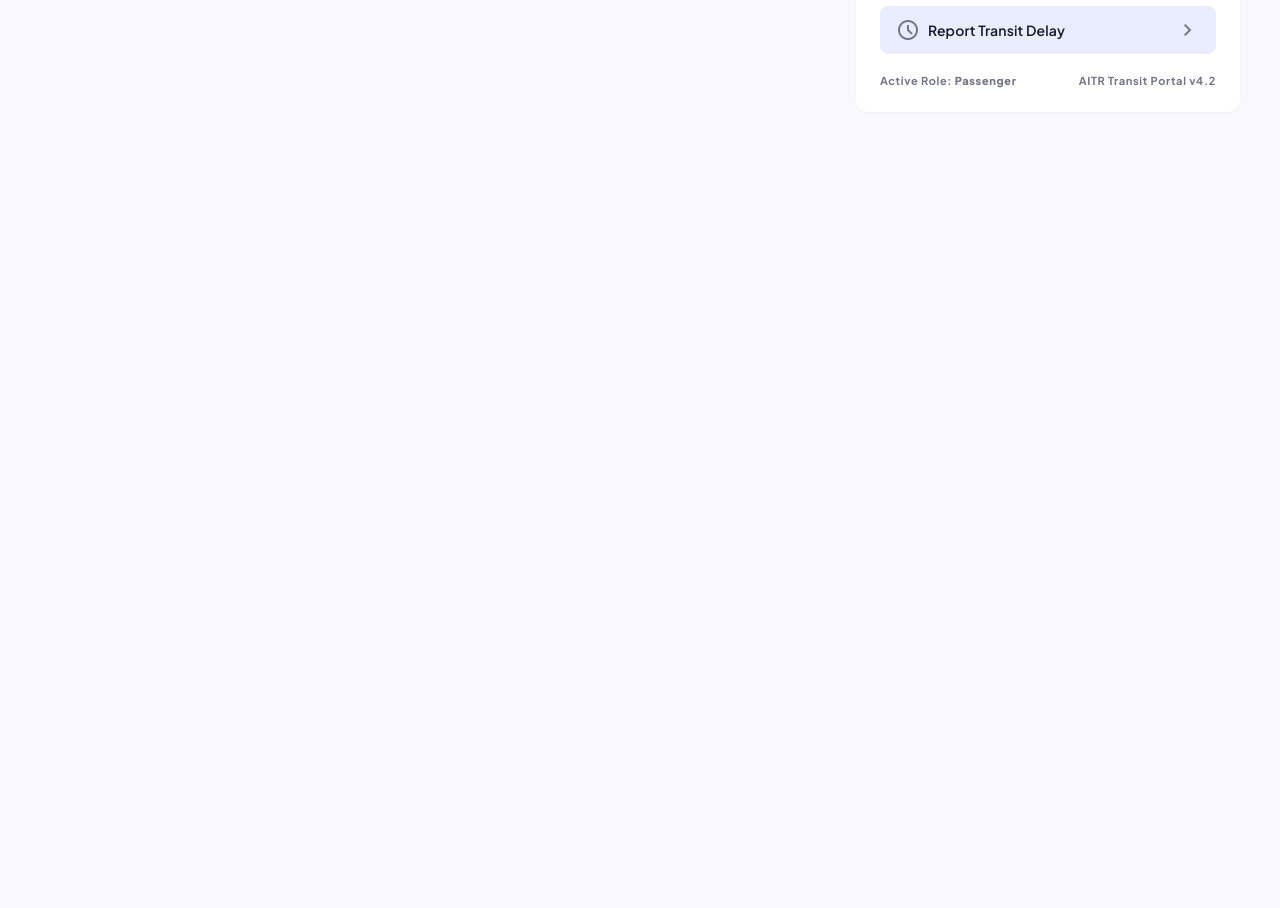
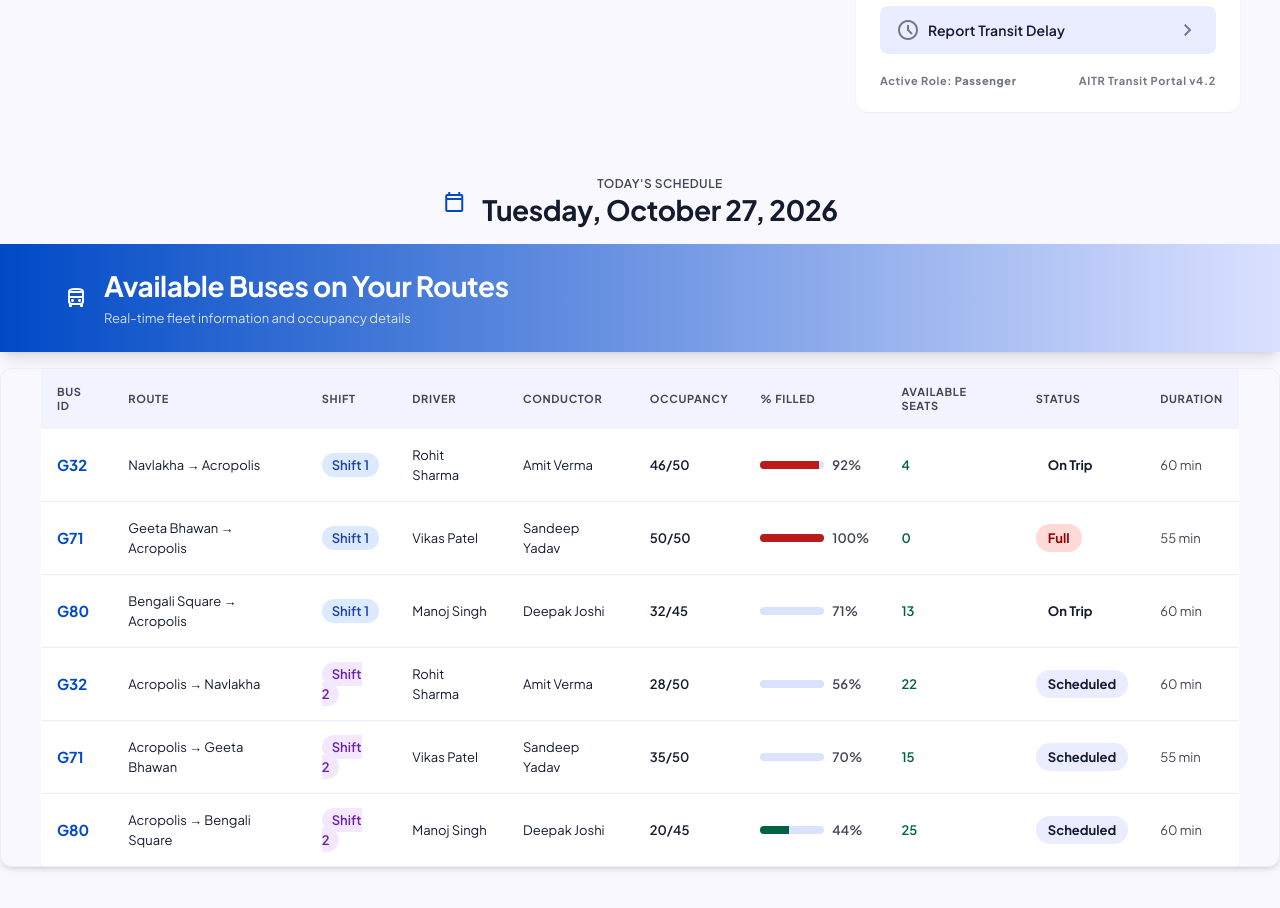
Before and after one commit to REAPER2705/Transit-Tech-minor-, a React (Vite) app in the folder client/: page / in a window 1280 px wide. Shown: the part 1480-2388 px from the top of the page. Before the commit the page ends 1680 px from the top, so only its background shows below. Built offline with nearby package versions, Linux system fonts and the light colour scheme.

Commit message:
feat: Add full-width buses table with date section at bottom of page

```diff
--- a/client/src/portals/PassengerPortal.jsx
+++ b/client/src/portals/PassengerPortal.jsx
@@ -659,109 +659,7 @@ export default function PassengerPortal() {
                   </div>
                 </div>
 
-                {/* Available Buses Table - Full Width */}
-                <div className="flex flex-col gap-space-md mt-space-lg">
-                  <div className="rounded-xl bg-gradient-to-r from-primary to-primary-fixed p-space-lg shadow-lg">
-                    <div className="flex items-center gap-space-md">
-                      <span className="material-symbols-outlined text-[32px] text-on-primary">directions_bus</span>
-                      <div>
-                        <h2 className="font-headline-lg text-headline-lg font-bold text-on-primary">Available Buses on Your Routes</h2>
-                        <p className="font-body-sm text-body-sm text-on-primary/80 mt-1">Real-time fleet information and occupancy details</p>
-                      </div>
-                    </div>
-                  </div>
 
-                  <div className="overflow-x-auto rounded-xl border border-surface-container shadow-md">
-                    <table className="w-full text-left font-body-sm text-body-sm bg-surface-container-lowest">
-                      <thead className="bg-surface-container-low text-on-surface-variant font-label-sm text-label-sm uppercase sticky top-0">
-                        <tr>
-                          <th className="px-space-md py-4 font-bold">Bus ID</th>
-                          <th className="px-space-md py-4 font-bold">Route</th>
-                          <th className="px-space-md py-4 font-bold">Shift</th>
-                          <th className="px-space-md py-4 font-bold">Driver</th>
-                          <th className="px-space-md py-4 font-bold">Conductor</th>
-                          <th className="px-space-md py-4 font-bold">Occupancy</th>
-                          <th className="px-space-md py-4 font-bold">% Filled</th>
-                          <th className="px-space-md py-4 font-bold">Available Seats</th>
-                          <th className="px-space-md py-4 font-bold">Status</th>
-                          <th className="px-space-md py-4 font-bold">Duration</th>
-                        </tr>
-                      </thead>
-                      <tbody className="divide-y divide-surface-container">
-                        {[
-                          { busId: 'G32', route: 'Navlakha → Acropolis', shift: 'Shift 1', driver: 'Rohit Sharma', conductor: 'Amit Verma', occupancy: 46, capacity: 50, status: 'On Trip', duration: '60 min' },
-                          { busId: 'G71', route: 'Geeta Bhawan → Acropolis', shift: 'Shift 1', driver: 'Vikas Patel', conductor: 'Sandeep Yadav', occupancy: 50, capacity: 50, status: 'Full', duration: '55 min' },
-                          { busId: 'G80', route: 'Bengali Square → Acropolis', shift: 'Shift 1', driver: 'Manoj Singh', conductor: 'Deepak Joshi', occupancy: 32, capacity: 45, status: 'On Trip', duration: '60 min' },
-                          { busId: 'G32', route: 'Acropolis → Navlakha', shift: 'Shift 2', driver: 'Rohit Sharma', conductor: 'Amit Verma', occupancy: 28, capacity: 50, status: 'Scheduled', duration: '60 min' },
-                          { busId: 'G71', route: 'Acropolis → Geeta Bhawan', shift: 'Shift 2', driver: 'Vikas Patel', conductor: 'Sandeep Yadav', occupancy: 35, capacity: 50, status: 'Scheduled', duration: '55 min' },
-                          { busId: 'G80', route: 'Acropolis → Bengali Square', shift: 'Shift 2', driver: 'Manoj Singh', conductor: 'Deepak Joshi', occupancy: 20, capacity: 45, status: 'Scheduled', duration: '60 min' },
-                        ].map((bus, idx) => (
-                          <tr key={idx} className="hover:bg-surface-container-low transition-colors">
-                            <td className="px-space-md py-4 font-bold text-primary text-[15px]">{bus.busId}</td>
-                            <td className="px-space-md py-4 text-on-surface">{bus.route}</td>
-                            <td className="px-space-md py-4">
-                              <span className={`px-2.5 py-1 rounded-full text-label-xs font-semibold ${
-                                bus.shift === 'Shift 1'
-                                  ? 'bg-blue-100 text-blue-800'
-                                  : 'bg-purple-100 text-purple-800'
-                              }`}>
-                                {bus.shift}
-                              </span>
-                            </td>
-                            <td className="px-space-md py-4">{bus.driver}</td>
-                            <td className="px-space-md py-4">{bus.conductor}</td>
-                            <td className="px-space-md py-4 font-semibold">{bus.occupancy}/{bus.capacity}</td>
-                            <td className="px-space-md py-4">
-                              <div className="flex items-center gap-space-sm">
-                                <div className="w-16 h-2 rounded-full bg-surface-container-highest overflow-hidden">
-                                  <div
-                                    className={`h-full transition-all ${
-                                      bus.occupancy / bus.capacity > 0.8
-                                        ? 'bg-error'
-                                        : bus.occupancy / bus.capacity > 0.5
-                                        ? 'bg-warning'
-                                        : 'bg-tertiary'
-                                    }`}
-                                    style={{ width: `${(bus.occupancy / bus.capacity) * 100}%` }}
-                                  ></div>
-                                </div>
-                                <span className="font-semibold text-on-surface-variant">{Math.round((bus.occupancy / bus.capacity) * 100)}%</span>
-                              </div>
-                            </td>
-                            <td className="px-space-md py-4 font-semibold text-tertiary">{bus.capacity - bus.occupancy}</td>
-                            <td className="px-space-md py-4">
-                              <span className={`px-3 py-1.5 rounded-full text-label-xs font-bold whitespace-nowrap ${
-                                bus.status === 'Full'
-                                  ? 'bg-error-container text-on-error-container'
-                                  : bus.status === 'On Trip'
-                                  ? 'bg-warning-container text-on-warning-container'
-                                  : 'bg-surface-container text-on-surface'
-                              }`}>
-                                {bus.status}
-                              </span>
-                            </td>
-                            <td className="px-space-md py-4 text-on-surface-variant">{bus.duration}</td>
-                          </tr>
-                        ))}
-                      </tbody>
-                    </table>
-                  </div>
-
-                  <div className="p-space-md rounded-lg bg-surface-container-low border border-surface-variant flex items-start gap-space-md">
-                    <span className="material-symbols-outlined text-primary text-[20px] mt-0.5">info</span>
-                    <div>
-                      <p className="text-label-sm text-on-surface font-bold">📌 Demo Mode Information</p>
-                      <p className="text-body-sm text-on-surface-variant mt-1">
-                        All records displayed are illustrative sample data for development and demonstration purposes. This is not verified official Acropolis Institute fleet information.
-                      </p>
-                      <div className="mt-2 text-label-xs text-on-surface-variant space-y-1">
-                        <p>• Occupancy: Real-time capacity indicators</p>
-                        <p>• Green: &lt;50% filled | Orange: 50-80% filled | Red: &gt;80% (Full)</p>
-                        <p>• For official schedules contact: Transport Office</p>
-                      </div>
-                    </div>
-                  </div>
-                </div>
               </div>
             </div>
           </div>
@@ -877,6 +775,111 @@ export default function PassengerPortal() {
           </div>
         </div>
       )}
+
+      {/* FULL-WIDTH DATE & BUSES TABLE SECTION AT BOTTOM */}
+      <div className="w-full bg-surface py-space-lg">
+        {/* Date Section */}
+        <div className="px-0 py-space-md">
+          <div className="flex items-center justify-center gap-space-md">
+            <span className="material-symbols-outlined text-primary text-[28px]">calendar_today</span>
+            <div className="text-center">
+              <p className="font-label-md text-label-md text-on-surface-variant uppercase">Today's Schedule</p>
+              <h2 className="font-headline-lg text-headline-lg font-bold text-on-surface">
+                {new Date().toLocaleDateString('en-US', { weekday: 'long', year: 'numeric', month: 'long', day: 'numeric' })}
+              </h2>
+            </div>
+          </div>
+        </div>
+
+        {/* Available Buses Table - Full Width */}
+        <div className="w-full flex flex-col gap-space-md px-0">
+          <div className="bg-gradient-to-r from-primary to-primary-fixed p-space-lg shadow-lg">
+            <div className="flex items-center gap-space-md px-margin-desktop">
+              <span className="material-symbols-outlined text-[32px] text-on-primary">directions_bus</span>
+              <div>
+                <h2 className="font-headline-lg text-headline-lg font-bold text-on-primary">Available Buses on Your Routes</h2>
+                <p className="font-body-sm text-body-sm text-on-primary/80 mt-1">Real-time fleet information and occupancy details</p>
+              </div>
+            </div>
+          </div>
+
+          <div className="px-margin-desktop overflow-x-auto rounded-xl border border-surface-container shadow-md">
+            <table className="w-full text-left font-body-sm text-body-sm bg-surface-container-lowest">
+              <thead className="bg-surface-container-low text-on-surface-variant font-label-sm text-label-sm uppercase sticky top-0">
+                <tr>
+                  <th className="px-space-md py-4 font-bold">Bus ID</th>
+                  <th className="px-space-md py-4 font-bold">Route</th>
+                  <th className="px-space-md py-4 font-bold">Shift</th>
+                  <th className="px-space-md py-4 font-bold">Driver</th>
+                  <th className="px-space-md py-4 font-bold">Conductor</th>
+                  <th className="px-space-md py-4 font-bold">Occupancy</th>
+                  <th className="px-space-md py-4 font-bold">% Filled</th>
+                  <th className="px-space-md py-4 font-bold">Available Seats</th>
+                  <th className="px-space-md py-4 font-bold">Status</th>
+                  <th className="px-space-md py-4 font-bold">Duration</th>
+                </tr>
+              </thead>
+              <tbody className="divide-y divide-surface-container">
+                {[
+                  { busId: 'G32', route: 'Navlakha → Acropolis', shift: 'Shift 1', driver: 'Rohit Sharma', conductor: 'Amit Verma', occupancy: 46, capacity: 50, status: 'On Trip', duration: '60 min' },
+                  { busId: 'G71', route: 'Geeta Bhawan → Acropolis', shift: 'Shift 1', driver: 'Vikas Patel', conductor: 'Sandeep Yadav', occupancy: 50, capacity: 50, status: 'Full', duration: '55 min' },
+                  { busId: 'G80', route: 'Bengali Square → Acropolis', shift: 'Shift 1', driver: 'Manoj Singh', conductor: 'Deepak Joshi', occupancy: 32, capacity: 45, status: 'On Trip', duration: '60 min' },
+                  { busId: 'G32', route: 'Acropolis → Navlakha', shift: 'Shift 2', driver: 'Rohit Sharma', conductor: 'Amit Verma', occupancy: 28, capacity: 50, status: 'Scheduled', duration: '60 min' },
+                  { busId: 'G71', route: 'Acropolis → Geeta Bhawan', shift: 'Shift 2', driver: 'Vikas Patel', conductor: 'Sandeep Yadav', occupancy: 35, capacity: 50, status: 'Scheduled', duration: '55 min' },
+                  { busId: 'G80', route: 'Acropolis → Bengali Square', shift: 'Shift 2', driver: 'Manoj Singh', conductor: 'Deepak Joshi', occupancy: 20, capacity: 45, status: 'Scheduled', duration: '60 min' },
+                ].map((bus, idx) => (
+                  <tr key={idx} className="hover:bg-surface-container-low transition-colors">
+                    <td className="px-space-md py-4 font-bold text-primary text-[15px]">{bus.busId}</td>
+                    <td className="px-space-md py-4 text-on-surface">{bus.route}</td>
+                    <td className="px-space-md py-4">
+                      <span className={`px-2.5 py-1 rounded-full text-label-xs font-semibold ${
+                        bus.shift === 'Shift 1'
+                          ? 'bg-blue-100 text-blue-800'
+                          : 'bg-purple-100 text-purple-800'
+                      }`}>
+                        {bus.shift}
+                      </span>
+                    </td>
+                    <td className="px-space-md py-4">{bus.driver}</td>
+                    <td className="px-space-md py-4">{bus.conductor}</td>
+                    <td className="px-space-md py-4 font-semibold">{bus.occupancy}/{bus.capacity}</td>
+                    <td className="px-space-md py-4">
+                      <div className="flex items-center gap-space-sm">
+                        <div className="w-16 h-2 rounded-full bg-surface-container-highest overflow-hidden">
+                          <div
+                            className={`h-full transition-all ${
+                              bus.occupancy / bus.capacity > 0.8
+                                ? 'bg-error'
+                                : bus.occupancy / bus.capacity > 0.5
+                                ? 'bg-warning'
+                                : 'bg-tertiary'
+                            }`}
+                            style={{ width: `${(bus.occupancy / bus.capacity) * 100}%` }}
+                          ></div>
+                        </div>
+                        <span className="font-semibold text-on-surface-variant">{Math.round((bus.occupancy / bus.capacity) * 100)}%</span>
+                      </div>
+                    </td>
+                    <td className="px-space-md py-4 font-semibold text-tertiary">{bus.capacity - bus.occupancy}</td>
+                    <td className="px-space-md py-4">
+                      <span className={`px-3 py-1.5 rounded-full text-label-xs font-bold whitespace-nowrap ${
+                        bus.status === 'Full'
+                          ? 'bg-error-container text-on-error-container'
+                          : bus.status === 'On Trip'
+                          ? 'bg-warning-container text-on-warning-container'
+                          : 'bg-surface-container text-on-surface'
+                      }`}>
+                        {bus.status}
+                      </span>
+                    </td>
+                    <td className="px-space-md py-4 text-on-surface-variant">{bus.duration}</td>
+                  </tr>
+                ))}
+              </tbody>
+            </table>
+          </div>
+        </div>
+      </div>
     </div>
   );
 }
```
